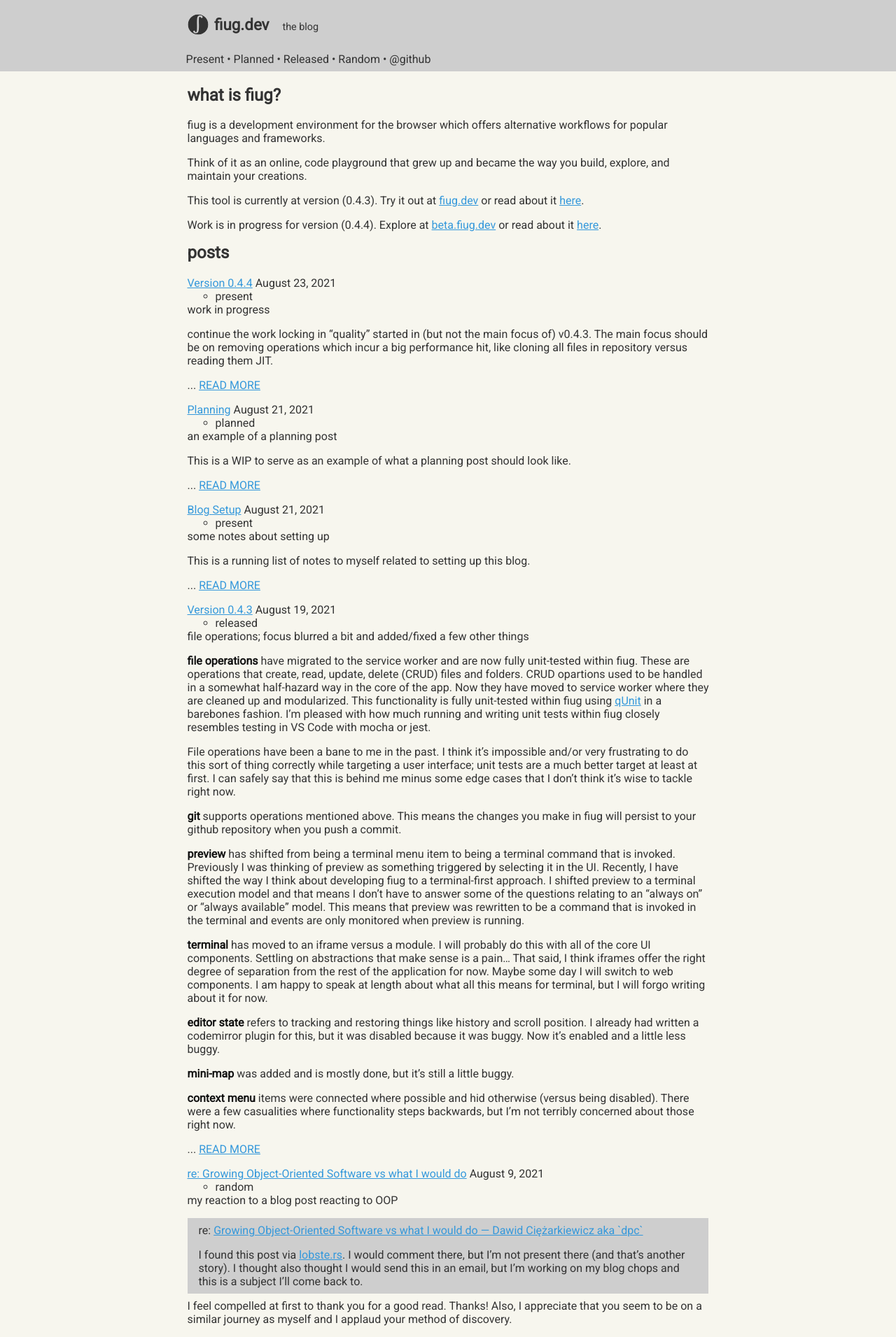
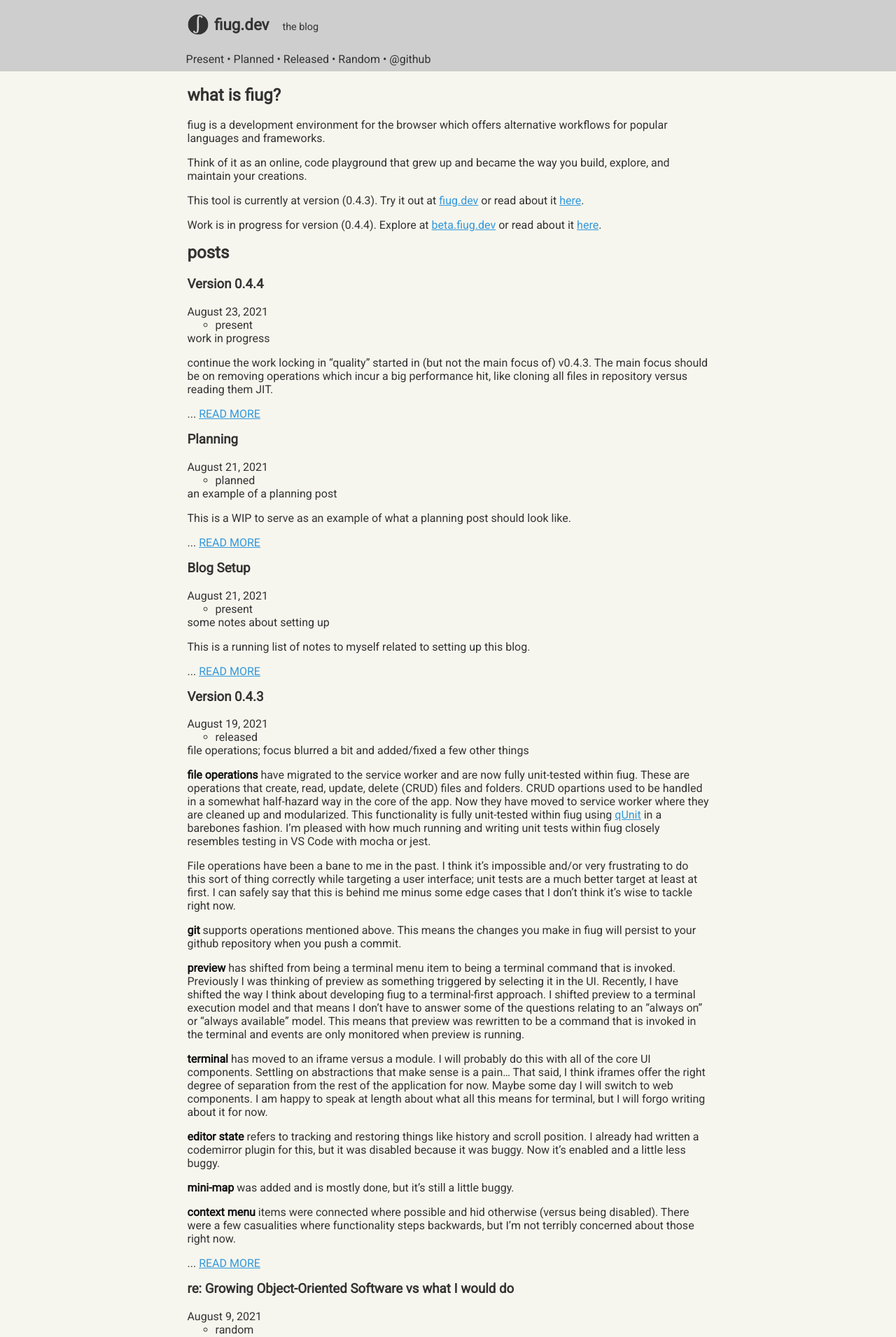
Before and after one commit to fiugd/blog, a Jekyll site: the page built from docs/index.md, in a window 1280 px wide. Shown: the top 1911 px of the page at 70% size. Built offline with Jekyll 4.4.1, drawn with Linux system fonts in a browser that asks for light colours.

Commit message:
Update posts.html

```diff
--- a/docs/_includes/posts.html
+++ b/docs/_includes/posts.html
@@ -2,7 +2,7 @@
 <ul class="posts">
   {% for post in site.posts %}
     <li class="post">
-      <a href="{{ post.url }}">{{ post.title }}</a>
+      <h3>{{ post.title }}</h3>
       <span>
         <time class="publish-date" datetime="{{ post.date | date: '%F' }}">
           {{ post.date | date: "%B %-d, %Y" }}
```
